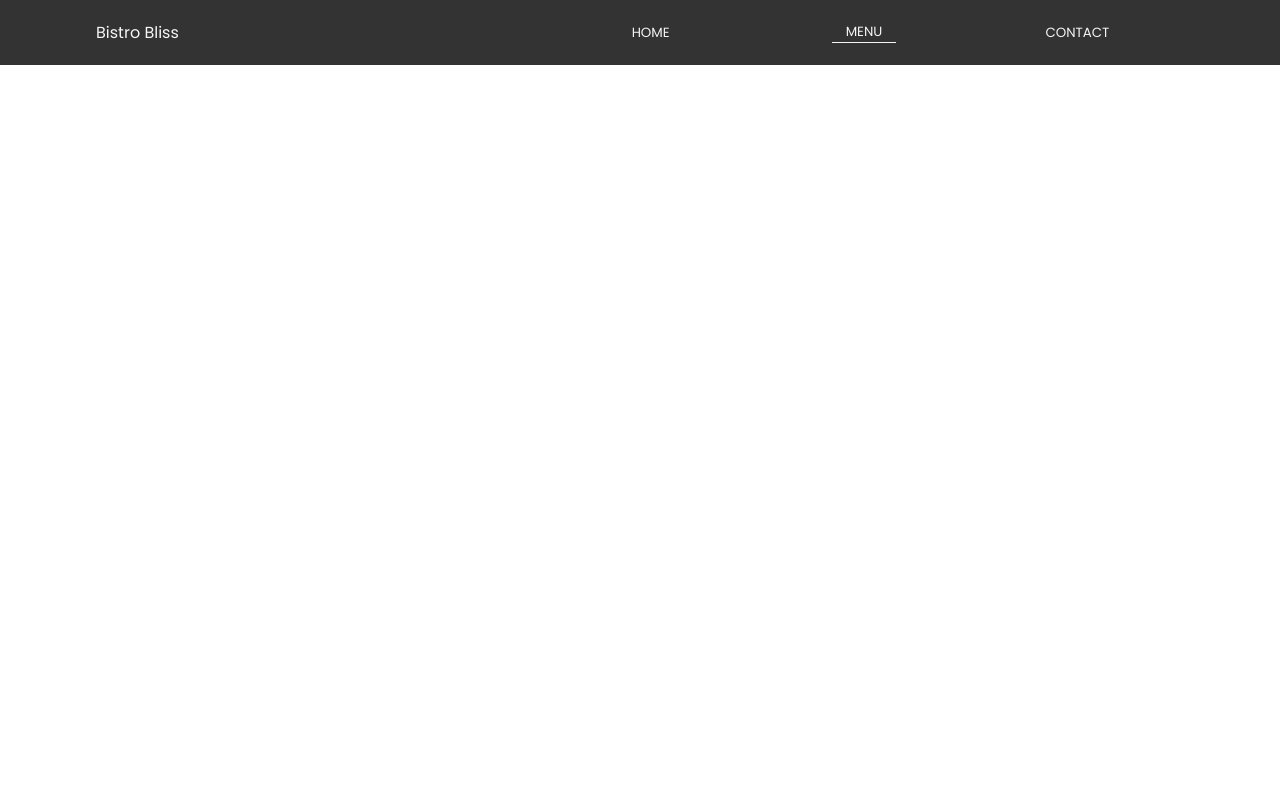
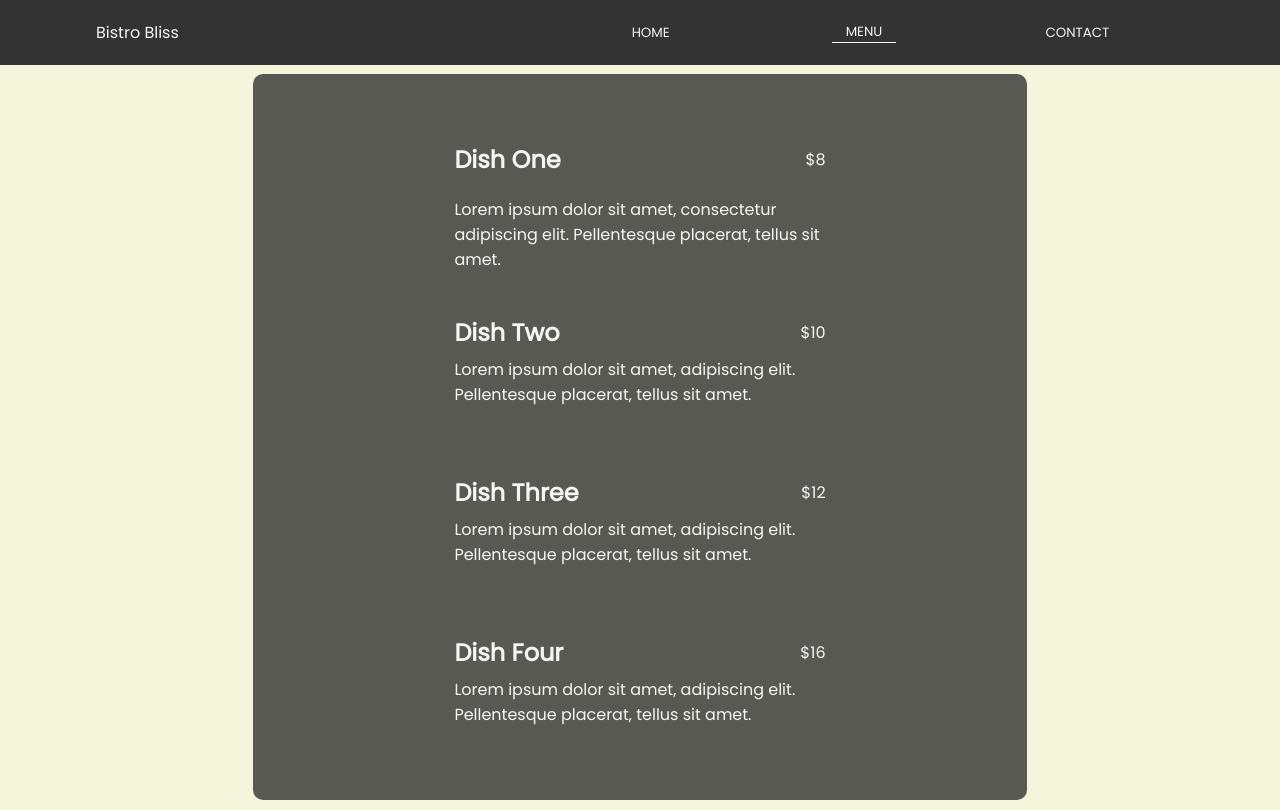
Before and after one commit to headlessNode/restaurant-page, a website built with webpack: page dist/index.html in a window 1280 px wide. Both pictures are taken after a click on the button "MENU". Built offline with nearby package versions, Linux system fonts and the light colour scheme; files whose address does not match are found by name.

Commit message:
Complete the menu page - link menu module with index.js - add dishes, their description and prices. - add styling to text and background of the page.

```diff
--- a/src/index.js
+++ b/src/index.js
@@ -1,5 +1,6 @@
 import './style.css'
 import {homePage} from './home';
+import { menuPage } from './menu';
 
 document.addEventListener('DOMContentLoaded', ()=>{
     //here goes the page content
--- /dev/null
+++ b/src/menu.js
@@ -0,0 +1,92 @@
+export function menuPage(){
+
+    const menu = document.createElement('div');
+    menu.classList.add('menu');
+
+    const menuContainer = document.createElement('div');
+    menuContainer.classList.add('menu-container');
+
+    const dishOne = document.createElement('div');
+    dishOne.classList.add('dish-one');
+    dishOne.classList.add('dishes');
+
+    const dishOneTitle = document.createElement('h2');
+    dishOneTitle.textContent = 'Dish One';
+
+    const dishOnePrice = document.createElement('p');
+    dishOnePrice.textContent = '$8';
+
+    const dishOneDescript = document.createElement('div');
+    dishOneDescript.classList.add('dish-description');
+    dishOneDescript.textContent = 'Lorem ipsum dolor sit amet, consectetur adipiscing elit. Pellentesque placerat, tellus sit amet.';
+
+    const dishTwo = document.createElement('div');
+    dishTwo.classList.add('dish-two');
+    dishTwo.classList.add('dishes');
+
+    const dishTwoTitle = document.createElement('h2');
+    dishTwoTitle.textContent = 'Dish Two';
+
+    const dishTwoPrice = document.createElement('p');
+    dishTwoPrice.textContent = '$10';
+
+    const dishTwoDescript = document.createElement('div');
+    dishTwoDescript.classList.add('dish-description');
+    dishTwoDescript.textContent = 'Lorem ipsum dolor sit amet, adipiscing elit. Pellentesque placerat, tellus sit amet.';
+
+    const dishThree = document.createElement('div');
+    dishThree.classList.add('dish-three');
+    dishThree.classList.add('dishes');
+
+    const dishThreeTitle = document.createElement('h2');
+    dishThreeTitle.textContent = 'Dish Three';
+
+    const dishThreePrice = document.createElement('p');
+    dishThreePrice.textContent = '$12';
+
+    const dishThreeDescript = document.createElement('div');
+    dishThreeDescript.classList.add('dish-description');
+    dishThreeDescript.textContent = 'Lorem ipsum dolor sit amet, adipiscing elit. Pellentesque placerat, tellus sit amet.';
+
+    const dishFour = document.createElement('div');
+    dishFour.classList.add('dish-four');
+    dishFour.classList.add('dishes');
+
+    const dishFourTitle = document.createElement('h2');
+    dishFourTitle.textContent = 'Dish Four';
+
+    const dishFourPrice = document.createElement('p');
+    dishFourPrice.textContent = '$16';
+
+    const dishFourDescript = document.createElement('div');
+    dishFourDescript.classList.add('dish-description');
+    dishFourDescript.textContent = 'Lorem ipsum dolor sit amet, adipiscing elit. Pellentesque placerat, tellus sit amet.';
+
+
+    dishOne.appendChild(dishOneTitle);
+    dishOne.appendChild(dishOnePrice);
+    dishOne.appendChild(dishOneDescript);
+
+    dishTwo.appendChild(dishTwoTitle);
+    dishTwo.appendChild(dishTwoPrice);
+    dishTwo.appendChild(dishTwoDescript);
+
+    dishThree.appendChild(dishThreeTitle);
+    dishThree.appendChild(dishThreePrice);
+    dishThree.appendChild(dishThreeDescript);
+
+    dishFour.appendChild(dishFourTitle);
+    dishFour.appendChild(dishFourPrice);
+    dishFour.appendChild(dishFourDescript);
+
+
+    menuContainer.appendChild(dishOne);
+    menuContainer.appendChild(dishTwo);
+    menuContainer.appendChild(dishThree);
+    menuContainer.appendChild(dishFour);
+
+    menu.appendChild(menuContainer);
+
+    return menu;
+
+}
--- a/src/style.css
+++ b/src/style.css
@@ -104,3 +104,43 @@
     background: var(--accent);
     color: var(--main-color);
 }
+
+.menu{
+
+    background: beige;
+    display: grid;
+    height: 93.1vh;
+    justify-items: center;
+    align-items: center;
+}
+
+.menu-container{
+    background: rgba(51, 51, 51, 0.8);
+    border-radius: 10px;
+    padding: 3rem 1rem 3rem 1rem;
+    display: grid;
+    justify-items: center;
+    align-items: center;
+    grid-template-rows: 1fr 1fr 1fr 1fr;
+    gap: 10px;
+}
+
+.dishes{
+    width: 50%;
+    color: var(--accent);
+    display: grid;
+    grid-template-columns: 1fr 1fr;
+    grid-template-rows: 1fr 1fr;
+    align-items: center;
+}
+
+.dishes p{
+    display: flex;
+    justify-content: end;
+}
+
+
+.dishes .dish-description{
+    grid-row: 2/3;
+    grid-column: 1/3;
+}
```
Also changed, not shown: dist/main.js.
